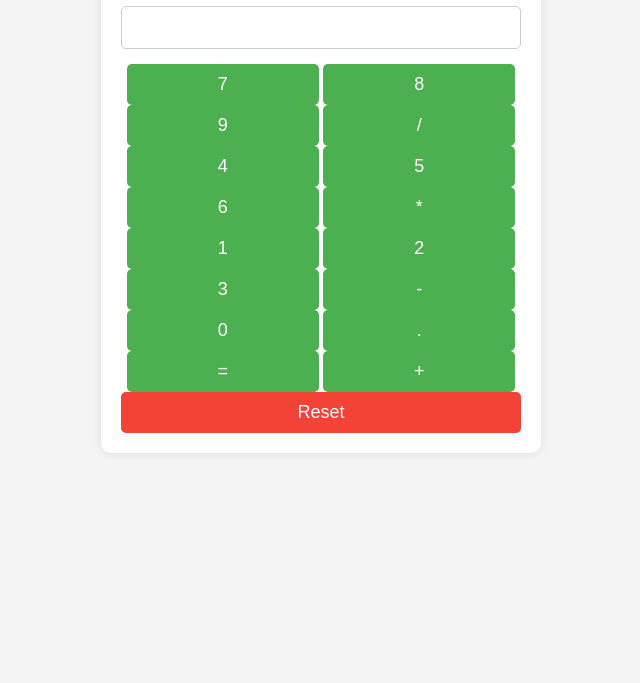
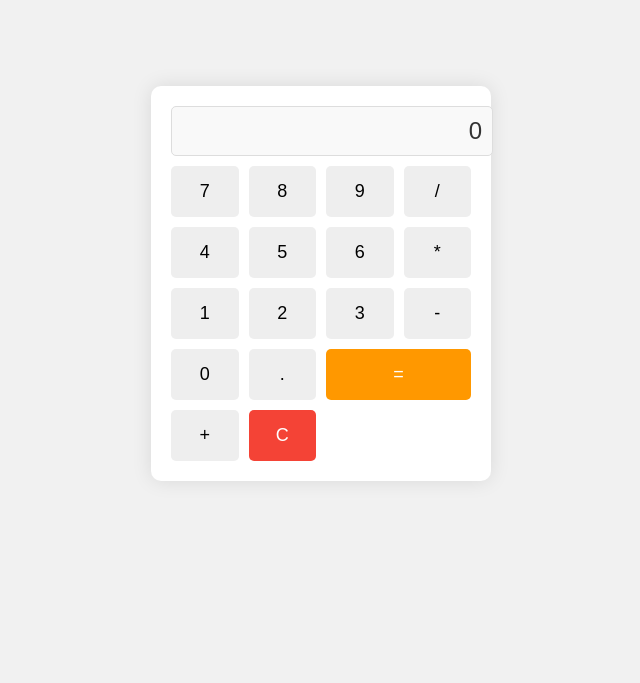
Before and after one commit to kangkd/calc, a plain HTML site: page index.html in a window 1280 px wide. Shown: the part 117-800 px from the top of the page, without its empty margins (319-959 px from the left). Drawn offline with Linux system fonts and the light colour scheme.

Commit message:
Add files via upload

```diff
--- a/index.html
+++ b/index.html
@@ -7,102 +7,109 @@
     <style>
         body {
             font-family: Arial, sans-serif;
-            background-color: #f4f4f4;
-            text-align: center;
-            padding: 20px;
+            background-color: #f1f1f1;
+            display: flex;
+            justify-content: center;
+            align-items: center;
+            height: 100vh;
+            margin: 0;
         }
         .calculator {
-            max-width: 400px;
-            margin: 0 auto;
             background-color: #fff;
             border-radius: 10px;
+            box-shadow: 0 0 20px rgba(0, 0, 0, 0.1);
             padding: 20px;
-            box-shadow: 0 0 10px rgba(0, 0, 0, 0.1);
+            width: 300px;
         }
-        .calculator input[type="text"] {
+        .calculator__screen {
+            background-color: #f9f9f9;
+            border: 1px solid #ddd;
+            border-radius: 5px;
+            color: #333;
+            font-size: 24px;
+            margin-bottom: 10px;
+            padding: 10px;
+            text-align: right;
             width: 100%;
-            padding: 10px;
-            margin-bottom: 15px;
-            border: 1px solid #ccc;
-            border-radius: 5px;
-            box-sizing: border-box;
-            font-size: 18px;
         }
-        .calculator input[type="button"] {
-            width: 48%;
-            padding: 10px;
+        .calculator__keys {
+            display: grid;
+            grid-gap: 10px;
+            grid-template-columns: repeat(4, 1fr);
+        }
+        .calculator__key {
+            background-color: #eee;
             border: none;
             border-radius: 5px;
             cursor: pointer;
             font-size: 18px;
-            background-color: #4caf50;
-            color: #fff;
+            padding: 15px;
             transition: background-color 0.3s;
         }
-        .calculator input[type="button"]:hover {
-            background-color: #45a049;
+        .calculator__key:hover {
+            background-color: #ddd;
         }
-        .calculator input[type="reset"] {
-            width: 100%;
-            padding: 10px;
-            border: none;
-            border-radius: 5px;
-            cursor: pointer;
-            font-size: 18px;
+        .calculator__key--equal {
+            grid-column: span 2;
+            background-color: #ff9800;
+            color: #fff;
+        }
+        .calculator__key--clear {
             background-color: #f44336;
             color: #fff;
-            transition: background-color 0.3s;
-        }
-        .calculator input[type="reset"]:hover {
-            background-color: #d32f2f;
         }
     </style>
 </head>
 <body>
     <div class="calculator">
-        <h2>공학용 계산기</h2>
-        <input type="text" id="display" readonly>
-        <br>
-        <input type="button" value="7" onclick="appendToDisplay('7')">
-        <input type="button" value="8" onclick="appendToDisplay('8')">
-        <input type="button" value="9" onclick="appendToDisplay('9')">
-        <input type="button" value="/" onclick="appendToDisplay('/')">
-        <br>
-        <input type="button" value="4" onclick="appendToDisplay('4')">
-        <input type="button" value="5" onclick="appendToDisplay('5')">
-        <input type="button" value="6" onclick="appendToDisplay('6')">
-        <input type="button" value="*" onclick="appendToDisplay('*')">
-        <br>
-        <input type="button" value="1" onclick="appendToDisplay('1')">
-        <input type="button" value="2" onclick="appendToDisplay('2')">
-        <input type="button" value="3" onclick="appendToDisplay('3')">
-        <input type="button" value="-" onclick="appendToDisplay('-')">
-        <br>
-        <input type="button" value="0" onclick="appendToDisplay('0')">
-        <input type="button" value="." onclick="appendToDisplay('.')">
-        <input type="button" value="=" onclick="calculate()">
-        <input type="button" value="+" onclick="appendToDisplay('+')">
-        <br>
-        <input type="reset" value="Reset" onclick="clearDisplay()">
+        <div class="calculator__screen" id="screen">0</div>
+        <div class="calculator__keys">
+            <button class="calculator__key">7</button>
+            <button class="calculator__key">8</button>
+            <button class="calculator__key">9</button>
+            <button class="calculator__key">/</button>
+            <button class="calculator__key">4</button>
+            <button class="calculator__key">5</button>
+            <button class="calculator__key">6</button>
+            <button class="calculator__key">*</button>
+            <button class="calculator__key">1</button>
+            <button class="calculator__key">2</button>
+            <button class="calculator__key">3</button>
+            <button class="calculator__key">-</button>
+            <button class="calculator__key">0</button>
+            <button class="calculator__key">.</button>
+            <button class="calculator__key calculator__key--equal">=</button>
+            <button class="calculator__key">+</button>
+            <button class="calculator__key calculator__key--clear" id="clear">C</button>
+        </div>
     </div>
 
     <script>
-        function appendToDisplay(value) {
-            document.getElementById('display').value += value;
-        }
+        const screen = document.getElementById('screen');
+        const clearButton = document.getElementById('clear');
 
-        function clearDisplay() {
-            document.getElementById('display').value = '';
-        }
+        document.querySelectorAll('.calculator__key').forEach(key => {
+            key.addEventListener('click', () => {
+                const keyValue = key.textContent;
+                if (screen.textContent === '0' || screen.textContent === 'Error') {
+                    screen.textContent = keyValue;
+                } else {
+                    screen.textContent += keyValue;
+                }
+            });
+        });
 
-        function calculate() {
+        clearButton.addEventListener('click', () => {
+            screen.textContent = '0';
+        });
+
+        document.querySelector('.calculator__key--equal').addEventListener('click', () => {
             try {
-                let result = eval(document.getElementById('display').value);
-                document.getElementById('display').value = result;
+                screen.textContent = eval(screen.textContent);
             } catch (error) {
-                document.getElementById('display').value = 'Error';
+                screen.textContent = 'Error';
             }
-        }
+        });
     </script>
 </body>
 </html>
```
